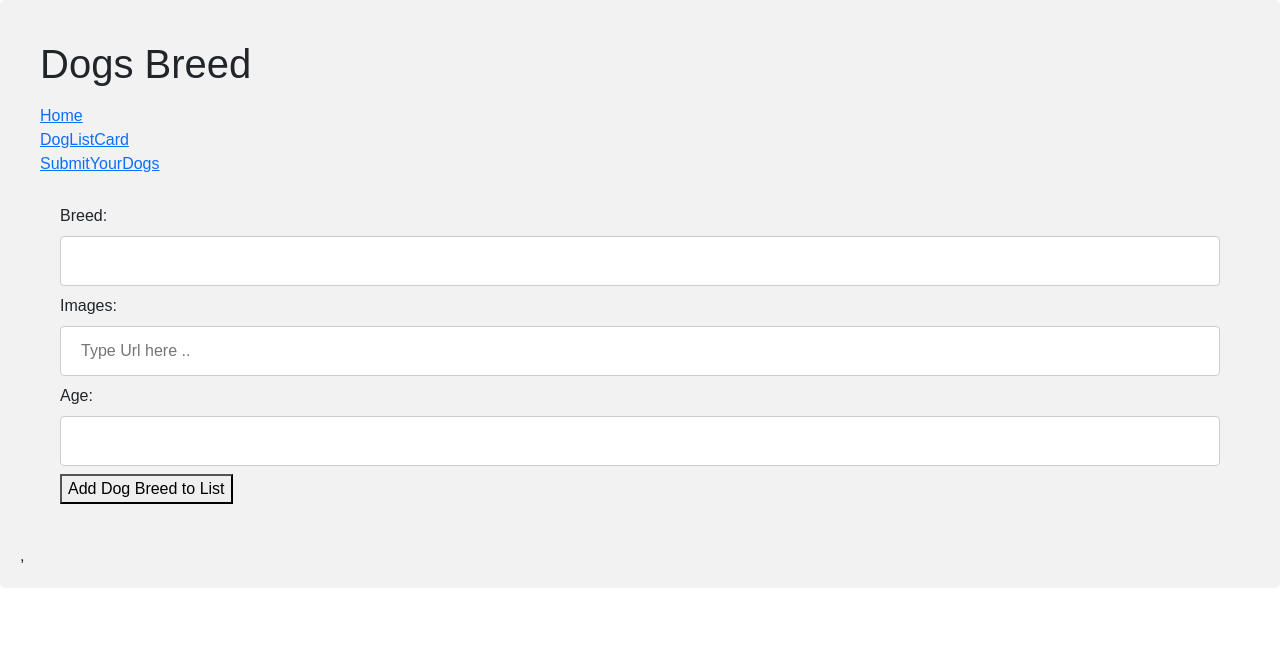
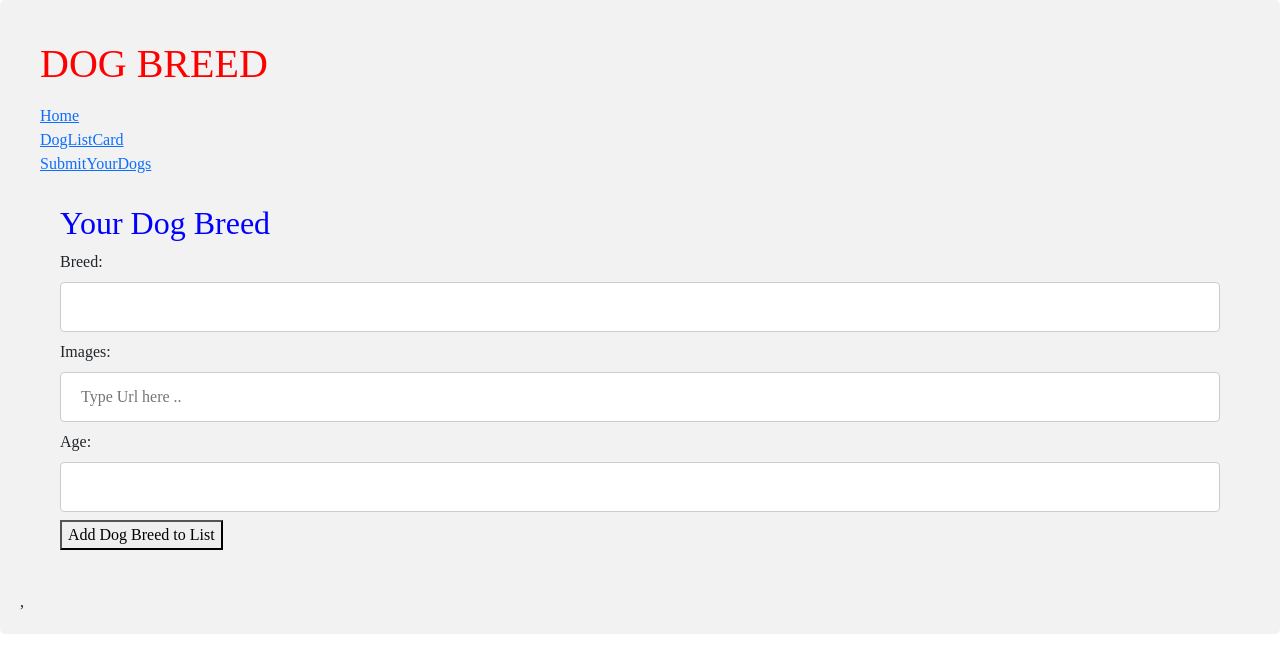
Before and after one commit to Conabot/flatiron-phase-2-project, a React (Create React App) app: page /newdogs in a window 1280 px wide. Shown: the top 672 px of the page. Built offline with nearby package versions, Linux system fonts and the light colour scheme; no server answers.

Commit message:
update the newdogs

```diff
--- a/src/App.css
+++ b/src/App.css
@@ -1,20 +1,8 @@
 * {
   margin: 0;
-  font-family: Arial, Helvetica, sans-serif;
+  font-family: 'Times New Roman', Times, serif;
   box-sizing: border-box;
 }
-
-/* body {
-  padding: 1rem;
-  text-align: center;
-  background-color: #cfa8a8;
-  display: flex;
-  flex-direction: column;
-  justify-content: center;
-  align-items: center;
-} */
-
-
 
 #home {
   text-align: center;
--- a/src/App.js
+++ b/src/App.js
@@ -29,12 +29,12 @@ useEffect (() => {
     onNewDogUpdated(newDog)
 }
 
-  //console.log("my array: ", dogs)
+  //console.log("dogs array: ", dogs)
 
 
   return (
     <div className="app">
-      <h1>Dogs Breed</h1>
+      <h1 style={{color:"red"}}>DOG BREED</h1>
         <NavBar onChangePage={setPage} />
 
       <Routes>
--- a/src/components/DogListCard.js
+++ b/src/components/DogListCard.js
@@ -1,6 +1,6 @@
 
 import React from 'react';
-import './StyleCard.css';
+import './styleCard.css';
 
 function DogListCard({cardImg, cardBreed, cardAge}) {
 
--- a/src/components/NewDogs.js
+++ b/src/components/NewDogs.js
@@ -35,13 +35,14 @@ function NewDogs({ onAddNewDogs}) {
     headers: { "Content-Type": "application/json" },
     body: JSON.stringify(newDog)
   }).then(r=>r.json()).then(dogsData=>{
-    console.log("questions after post: ", dogsData)
+    //console.log("dogs after post: ", dogsData)
     onAddNewDogs(dogsData)
   })
     }
 
   return (
     <div>
+      <h2 style={{color:"blue"}}>Your Dog Breed</h2>
     <form className="newdogs" onSubmit={handleSubmit}>
 
       <label htmlFor='breeds'>Breed:</label>
```
